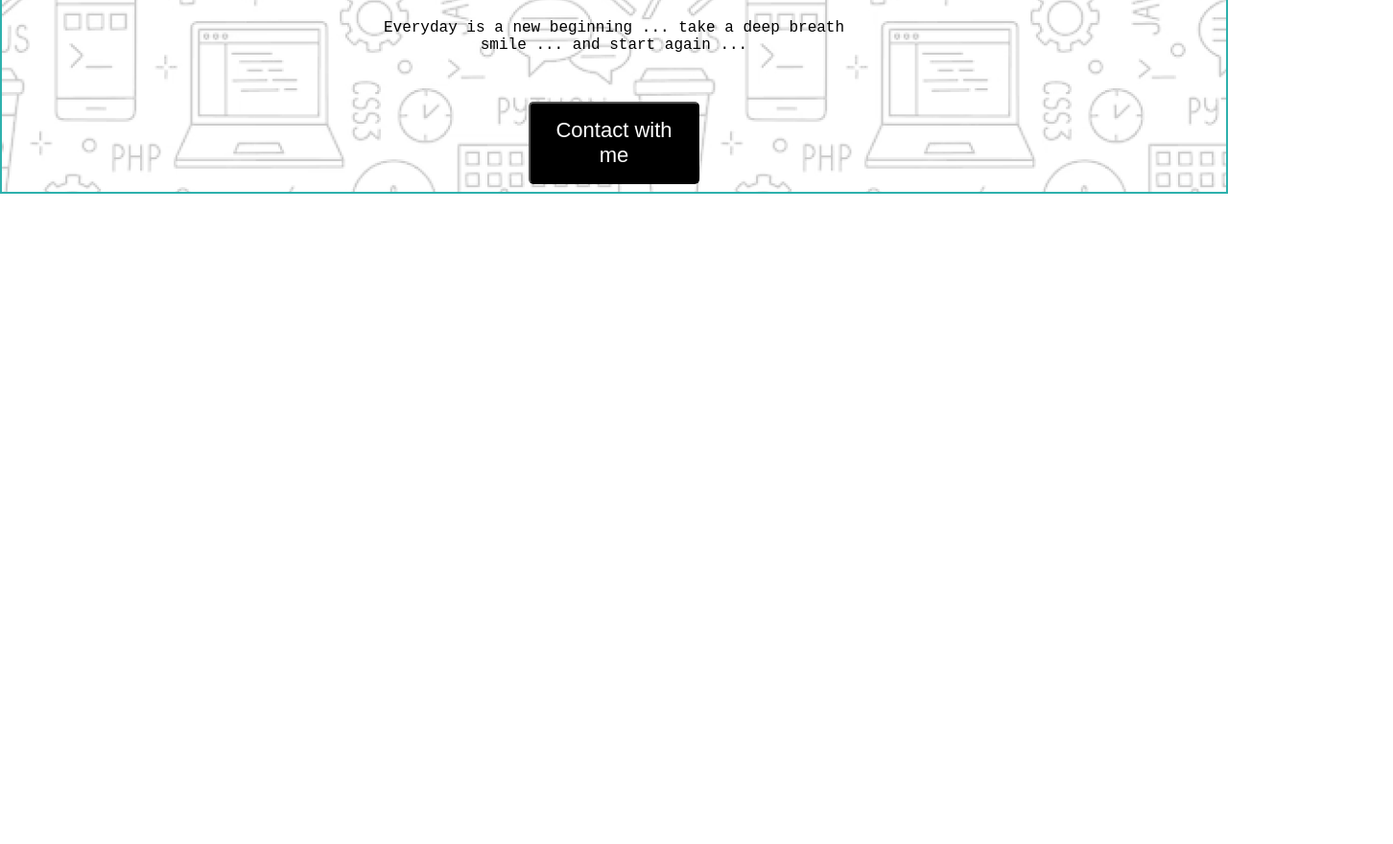
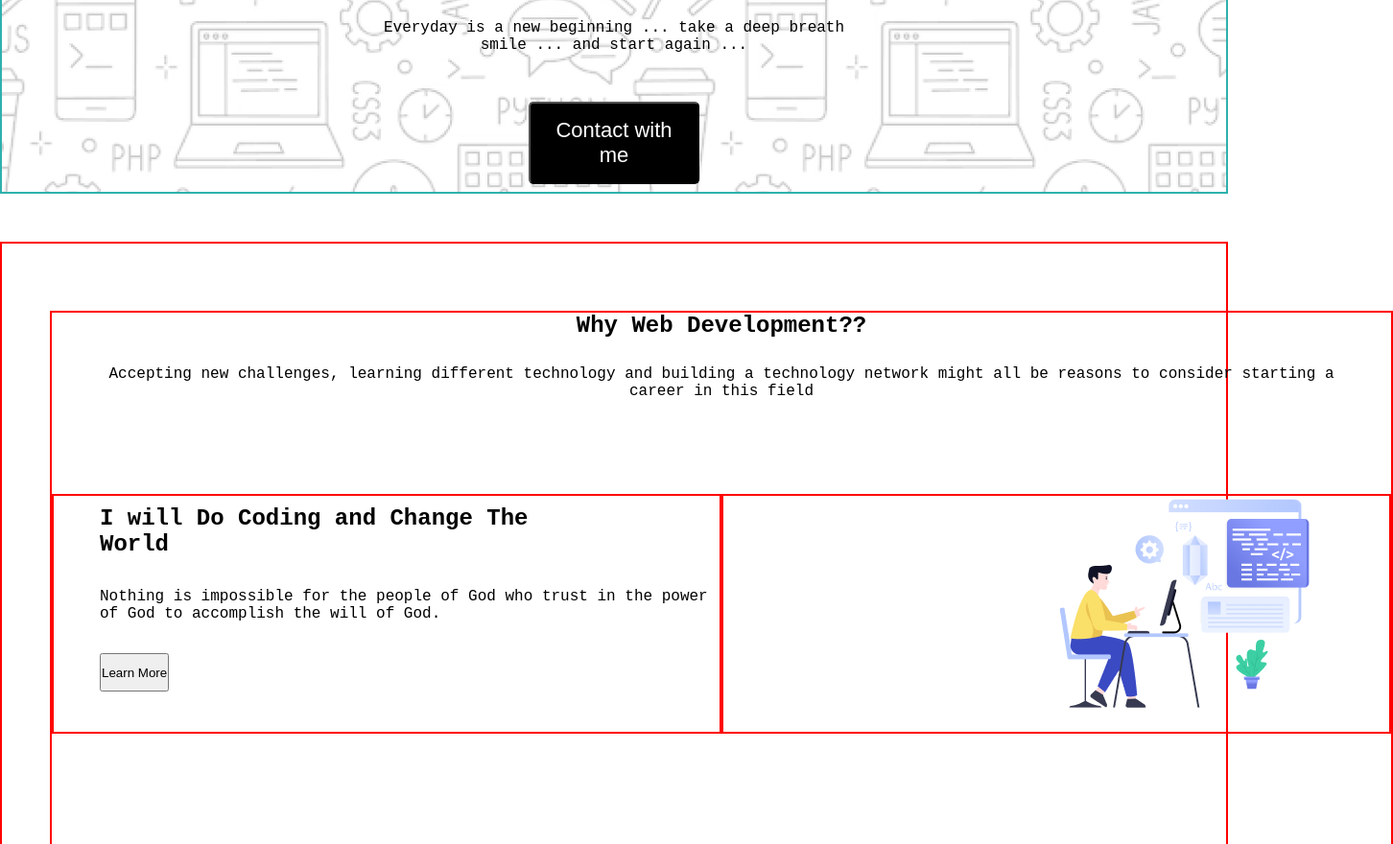
Before and after one commit to kawsar415/B10A1, a plain HTML site: page index.html in a window 1280 px wide. Shown: the part 500-1380 px from the top of the page at 96% size, 1452 px wide, since content can reach past the window. Before the commit the page ends 800 px from the top, so only its background shows below. Drawn offline with Linux system fonts and the light colour scheme; a web font is replaced by a local one.

Commit message:
third commit

```diff
--- a/index.html
+++ b/index.html
@@ -17,7 +17,33 @@
             <button class = "contact">Contact with me</button>
         </div>
     </header>
-    <main></main>
+    <main>
+
+        <!-- Why Web Development?? part start here -->
+
+        <section class="secondpart">
+            <div class="web">
+                <div class="firstsec">
+                <h1> Why Web Development?? </h1>
+                <p> Accepting new challenges, learning different technology and building a technology network might all be reasons to consider starting a career in this field </p>
+                </div>
+            <div class = "secondsec">
+                <div class="change21">
+                <h2>I will Do Coding and  Change The </br> World</h2>
+                <p>Nothing is impossible for the people of God who trust in the power of God to accomplish the will of God.</p>
+                <button class="buttonl"> Learn More </button>
+            </div>
+                <div class = "img22">
+                    <img src="./images/Layer_1.png" alt="">
+                </div>
+            </div>
+        </div>
+
+
+    </section>
+
+
+    </main>
     <footer></footer>
 
 </body>
--- a/style.css
+++ b/style.css
@@ -35,7 +35,6 @@ body {
 .banner-content h1{
     margin-top: 30px;
     font-size: 48px ;
-    font-weight: ;
 }
 
 .banner-content p{
@@ -56,3 +55,59 @@ body {
     border-radius: 5px;
     font-size: 22px;
 }
+
+/* why web development part start here  */
+
+.secondpart{
+    height: 1395px;
+    margin-top: 50px;
+    border: 2px solid red;
+
+}
+
+.web{
+    height: 1000px;
+    width: 1400px;
+    border: 2px solid red;
+    margin-top: 70px;
+    margin-left: 50px;
+
+
+}
+.firstsec{
+    display: flex;
+    flex-direction: column;
+    text-align: center;
+}
+
+.firstsec p{
+    padding: 2%;
+    margin-bottom: 5%;
+}
+
+.secondsec{
+    display: flex;
+}
+
+.change21{
+    height: 250px;
+    width: 50%;
+    border: 2px solid red;
+    padding-left: 48px;
+}
+.change21 h2{
+    margin-top: 10px;
+}
+
+.change21 p{
+    padding-top: 5%;
+    margin-bottom: 5%;
+}
+.buttonl{
+    height: 40px;
+}
+.img22{
+    width: 50%;
+    border: 2px solid red;
+    padding-left: 25%;
+}
```
